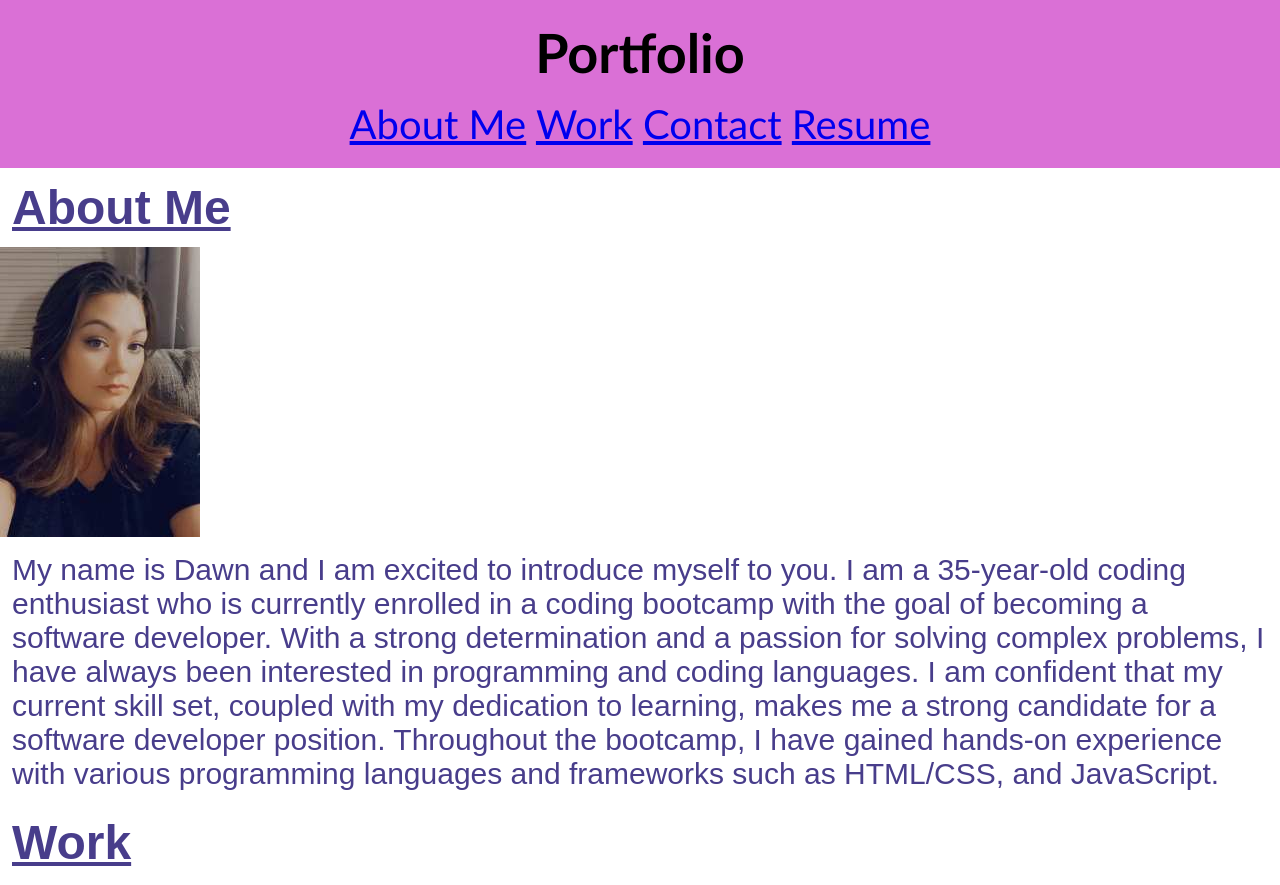
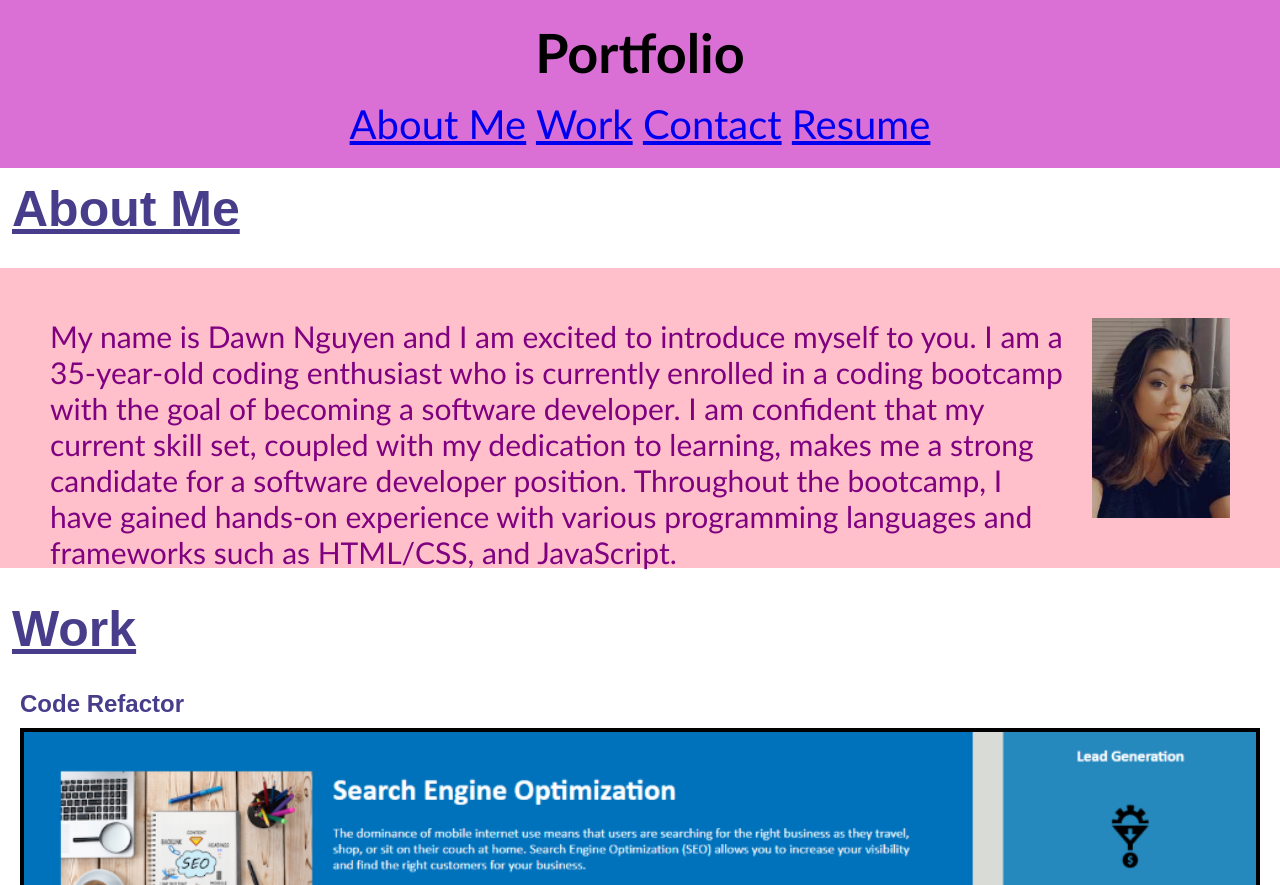
Before and after one commit to Dawnie2021/Portfolio, a plain HTML site: page index.html in a window 1280 px wide. Shown: the top 885 px of the page. Drawn offline with Linux system fonts and the light colour scheme.

Commit message:
added a hover to the links

```diff
--- a/assets/css/style.css
+++ b/assets/css/style.css
@@ -4,27 +4,23 @@
   margin: 0;
 }
 
-/* added the basic css reset */
-/* changed the basic css reset */
- h3 {
-  font-size: 40px;
+h2 {
+  font-size: 50px;
+  text-decoration: underline;
   padding: 12px;
- }
-/* added underline under all the h2s and styled the h3 and h2s */
- h2 {
-  font-size: 48px;
-  padding: 12px;
-  text-decoration: underline;
- }
+}
 
- p {
+h3 {
+  font-size: 24px;
+  padding-bottom: 10px;
+}
+
+p {
   font-size: 30px;
-  padding: 12px;
- }
-
-ul li {
-  font-size: 30px;
-
+}
+/* added a hover over links */
+a:hover {
+  background-color: slateblue;
 }
 body {
   font-family: Arial, Helvetica, sans-serif;
@@ -32,6 +28,7 @@ body {
 
   /* changed the font and added a background color and font color*/
   /* took out the background color */
+
   .header {
     padding: 20px;
     font-family: 'Trebuchet MS', 'Lucida Sans Unicode', 'Lucida Grande', 'Lucida Sans', Arial, sans-serif;
@@ -54,7 +51,34 @@ body {
     margin left: 40px;
   }
 
-  /* styled portfolio class items */
+   .project {
+      width: 75%;
+      display: inline-block;
+      margin-left: 20px;
+    }
+
+    .me {
+      margin-bottom: 20px;
+      padding: 50px;
+      height: 300px;
+      font-family: 'Gill Sans', 'Gill Sans MT', Calibri, 'Trebuchet MS', sans-serif;
+      background-color: pink;
+      color: purple;
+    }
+
+    .me img {
+      max-height: 200px;
+
+    }
+
+    .float-right {
+      float: right;
+      margin-left: 25px;
+
+    }
+    /* added in code to get my image next to my paragraph */
+
+    /* styled portfolio class items */
   .portfolio-items {
     display: flex;
     flex-wrap: wrap;
--- a/index.html
+++ b/index.html
@@ -34,18 +34,20 @@
             <h2>About Me</h2>
             <!-- added a div and changed article to section-->
             <!-- added a class to the div -->
-            <div>
-                <img src="assets/images/New Photo.jpg" alt="My picture">
-                <p>My name is Dawn and I am excited to introduce myself to you. I am a 35-year-old coding enthusiast who
-                    is currently enrolled in a coding bootcamp with the goal of becoming a software developer. With a
-                    strong determination and a passion for solving complex problems, I have always been interested in
-                    programming and coding languages. I am confident that my current skill set, coupled with my
+            <div class="project"></div>
+            <div id="me" class="me">
+                <img src="assets/images/New Photo.jpg" class="float-right"/>
+                <p>My name is Dawn Nguyen and I am excited to introduce myself to you. I am a 35-year-old coding
+                    enthusiast who
+                    is currently enrolled in a coding bootcamp with the goal of becoming a software developer. I am
+                    confident that my current skill set, coupled with my
                     dedication to
                     learning, makes me a strong candidate for a software developer position. Throughout the bootcamp, I
                     have
                     gained hands-on experience with various programming languages and frameworks such as HTML/CSS, and
                     JavaScript.
                 </p>
+
             </div>
         </section>
         <!-- added an h2 -->
@@ -59,20 +61,20 @@
                     <h3>Code Refactor</h3>
                     <!-- added my live url and a photo of my first project -->
                     <a href="https://dawnie2021.github.io/code-refactor/">
-                        <img src="assets/images/challege photo.png" alt="Challenge #1"/>
+                        <img src="assets/images/challege photo.png" alt="Challenge #1" />
                     </a>
                 </article>
                 <article>
                     <!-- added some pictures -->
                     <h3>Coming Soon</h3>
                     <a href="#">
-                        <img src="assets/images/computer.webp" alt="picture of computer"/>
+                        <img src="assets/images/computer.webp" alt="picture of computer" />
                     </a>
                 </article>
                 <article>
                     <h3>Coming Soon</h3>
                     <a href="#">
-                        <img src="assets/images/code.jpg" alt="picture of code"/>
+                        <img src="assets/images/code.jpg" alt="picture of code" />
                     </a>
                 </article>
             </div>
@@ -81,6 +83,7 @@
         <section id="contact">
             <h2>Contact</h2>
             <!-- added a ul list and links to my github and linkedin accounts -->
+
             <ul>
                 <li><a href="https://www.linkedin.com/in/dawn-nguyen-b39092298/">LinkedIn</a>
                 </li>
```
